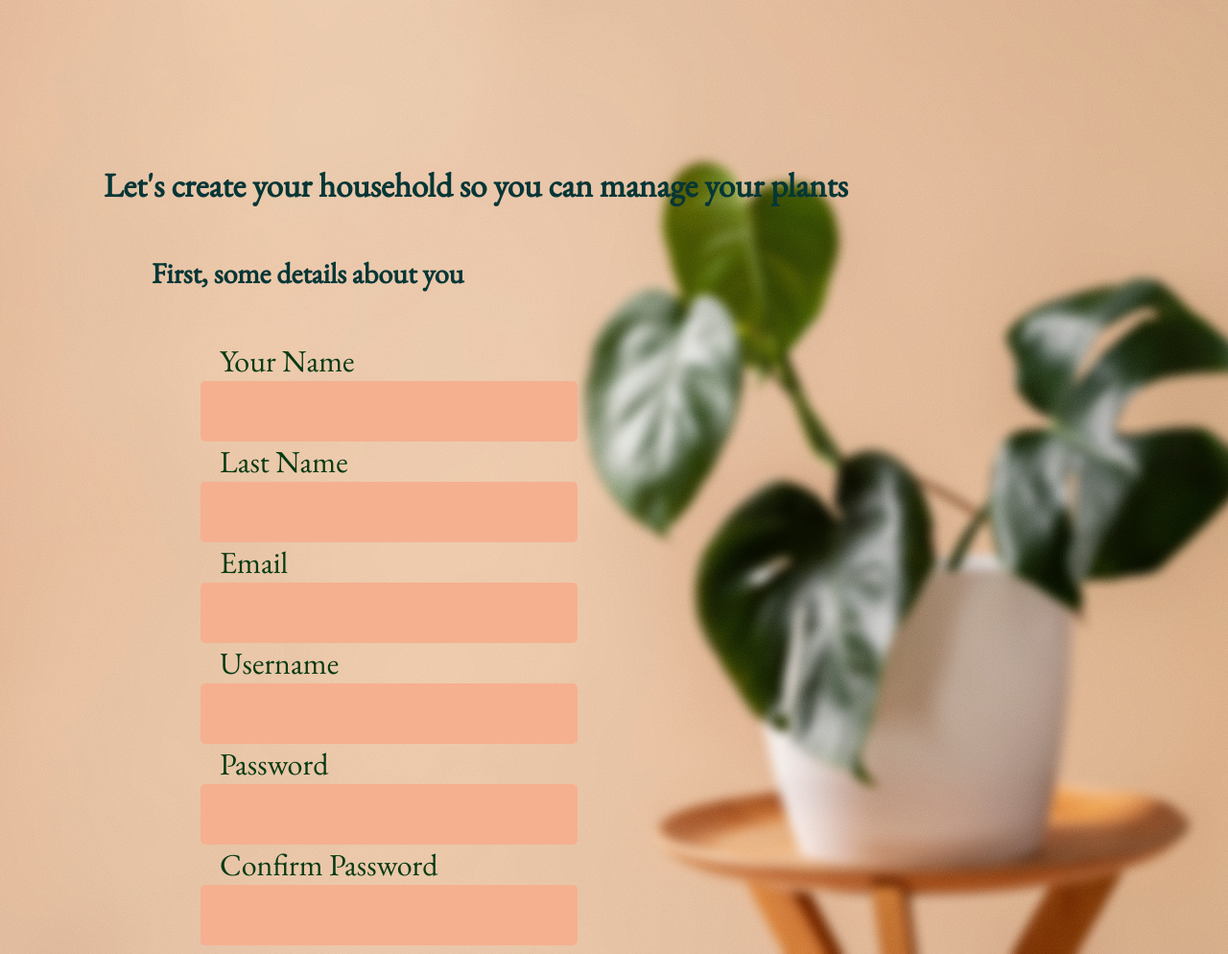
After one commit to Leewankenobi/Hydra, a Spring Boot app: page /createhousehold.html in a window 1280 px wide. The commit adds this page. Shown: the whole page at 96% size. Run offline with Spring Boot 4, Linux system fonts and the light colour scheme.

Commit message:
add more html pages and styles

```diff
--- /dev/null
+++ b/backend/src/main/resources/static/createhousehold.html
@@ -0,0 +1,31 @@
+<!DOCTYPE html>
+<html lang = "en">
+  <head>
+    <meta charset="UTF-8">
+    <meta name="viewport" content="width=device-width, initial-scale=1">
+    <title>Welcome</title>
+    <link rel="stylesheet" href="css/createHouseStyles.css" type="text/css">
+  </head>
+  <body>
+    <header>Let's create your household so you can manage your plants</header>
+    <main>
+     <h1>First, some details about you</h1>
+        <form>
+          <label for="fname">Your Name</label> <br>
+          <input type="text" id="fname" name="fname"> <br>
+          <label for="lname">Last Name</label> <br>
+          <input type="text" id="lname" name="lname"> <br>
+          <label for="email">Email</label> <br>
+          <input type="text" id="email" name="email"> <br>
+          <label for="username">Username</label> <br>
+          <input type="text" id="username" name="username"> <br>
+          <label for="password">Password</label> <br>
+          <input type="text" id="password" name="password"> <br>
+          <label for="confirm_password">Confirm Password</label> <br>
+          <input type="text" id="confirm_password" name="confirm_password"> <br>
+
+        </form>
+      </div>
+    </main>
+  </body>
+   </html>
--- /dev/null
+++ b/backend/src/main/resources/static/css/createHouseStyles.css
@@ -0,0 +1,131 @@
+/*import garamond font*/
+@import url('https://fonts.googleapis.com/css2?family=EB+Garamond&display=swap');
+
+body {
+  background-image: url("../img/indoor-plant-blurred.jpg");
+  background-size: cover;
+  background-position: center;
+  min-height: 100vh;
+}
+
+header {
+  color: #063636;
+  font-family:  "EB Garamond", serif;
+  font-size: 35px;
+  font-weight: bold;
+  margin-top: 170px;
+  margin-left: 100px;
+  animation: fadeIn 0.7s ease;
+}
+
+
+form {
+  width: 500px;
+  margin-top: 50px;
+  margin-left: 200px;
+  background-color: rgba(229, 248, 234, 0);
+  border-radius: 15px;
+  border: 1px solid #021a0500;
+  box-shadow: 0 4px 15px rgba(16, 88, 40, 0);
+  font-family: "EB Garamond", serif;
+  animation: paneStart 2.5s ease;
+}
+
+input {
+  background-color: rgb(245, 176, 144);
+  color: rgb(19, 51, 13);
+  width: auto;
+  padding: 10px;
+  border-radius: 5px;
+  box-sizing: border-box;
+  font-family: "EB Garamond", serif;
+  font-size: 30px;
+  border-color: #06363600;
+}
+
+label {
+  font-family: "EB Garamond", serif;
+  font-size: 32px;
+  color: rgb(5, 58, 18);
+  width: 100%;
+  padding: 10px;
+  margin-left: 10px;
+
+}
+
+  h1 {
+  color: #063636;
+  margin-top: 50px;
+  margin-bottom: 3px;
+  margin-left: 150px;
+  font-size:30px;
+  animation: fadeIn 2s ease;
+  font-family:"EB Garamond", serif;
+}
+.pane h2 {
+  margin-top: 3px;
+  margin-bottom: 1px;
+  font-size: 15px;
+  font: weight 4px;
+  color: rgb(16, 54, 42);
+  animation: fadeIn 3s ease;
+}
+
+.pane p {
+  margin-top: 10px;
+  margin-bottom: 0px;
+  font-size: 25px;
+}
+
+.pane button {
+  margin-top: 20px;
+  margin-bottom: 5px;
+  background-color: rgba(243, 165, 129, 0.712);
+  border-radius: 15px;
+  border-color: #f1a67b38;
+  color: #063636;
+  padding: 15px 32px;
+  text-align: center;
+  display: inline-block;
+  font-size: 30px;
+  cursor: pointer;
+  font-family:  "EB Garamond", serif;
+  transition: transform 0.2s ease;
+  animation: buttonStart 0.8s ease;
+}
+
+.pane button:hover {
+  transform: scale(1.10);
+  background-color:rgba(255, 200, 175, 0.712);
+}
+
+@keyframes fadeIn {
+  from{
+    opacity: 0;
+  }
+  to{
+    opacity: 1;
+  }
+}
+
+@keyframes paneStart {
+  from{
+    opacity: 0;
+    transform: translateX(30px);
+  }
+  to{
+    opacity: 1;
+    transform: translateX(0px);
+  }
+}
+
+@keyframes buttonStart {
+  from{
+    opacity: 0;
+    transform: translateX(30px);
+  }
+  to{
+    opacity: 1;
+    transform: translateX(0);
+  }
+}
--- a/backend/src/main/resources/static/signup.html
+++ b/backend/src/main/resources/static/signup.html
@@ -4,7 +4,7 @@
     <meta charset="UTF-8">
     <meta name="viewport" content="width=device-width, initial-scale=1">
     <title>Hydra</title>
-    <link rel="stylesheet" href="css/styles.css" type="text/css">
+    <link rel="stylesheet" href="css/signUpStyles.css" type="text/css">
   </head>
   <body>
     <header></header>
@@ -12,7 +12,7 @@
       <div class="pane">
         <h1>Hydra</h1>
         <h2>Your plant caring companion</h2>
-        <button type = "button">Create an Account</button>
+        <button type = "button" onclick="window.location.href='createaccount.html'">Create an Account</button>
         <p> or </p>
         <button type = "button">Log in</button>
       </div>
```
Also changed, not shown: backend/src/main/resources/static/createaccount.html (added, +21 -0 lines), backend/src/main/resources/static/css/signUpStyles.css (renamed from backend/src/main/resources/static/css/styles.css, +7 -7 lines), backend/src/main/resources/static/img/garden.jpg (deleted), backend/src/main/resources/static/img/indoor-plant-blurred.jpg (added).
